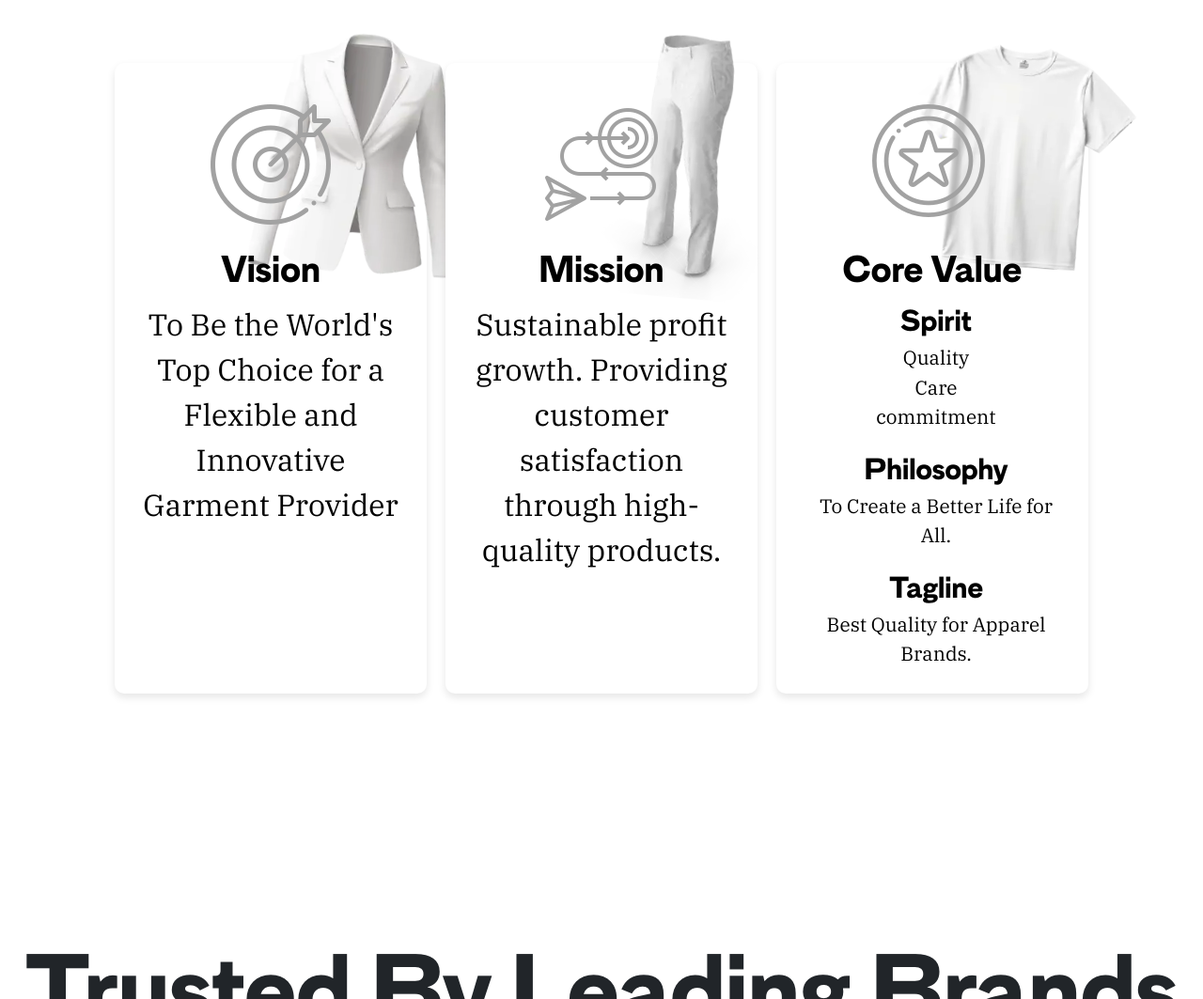
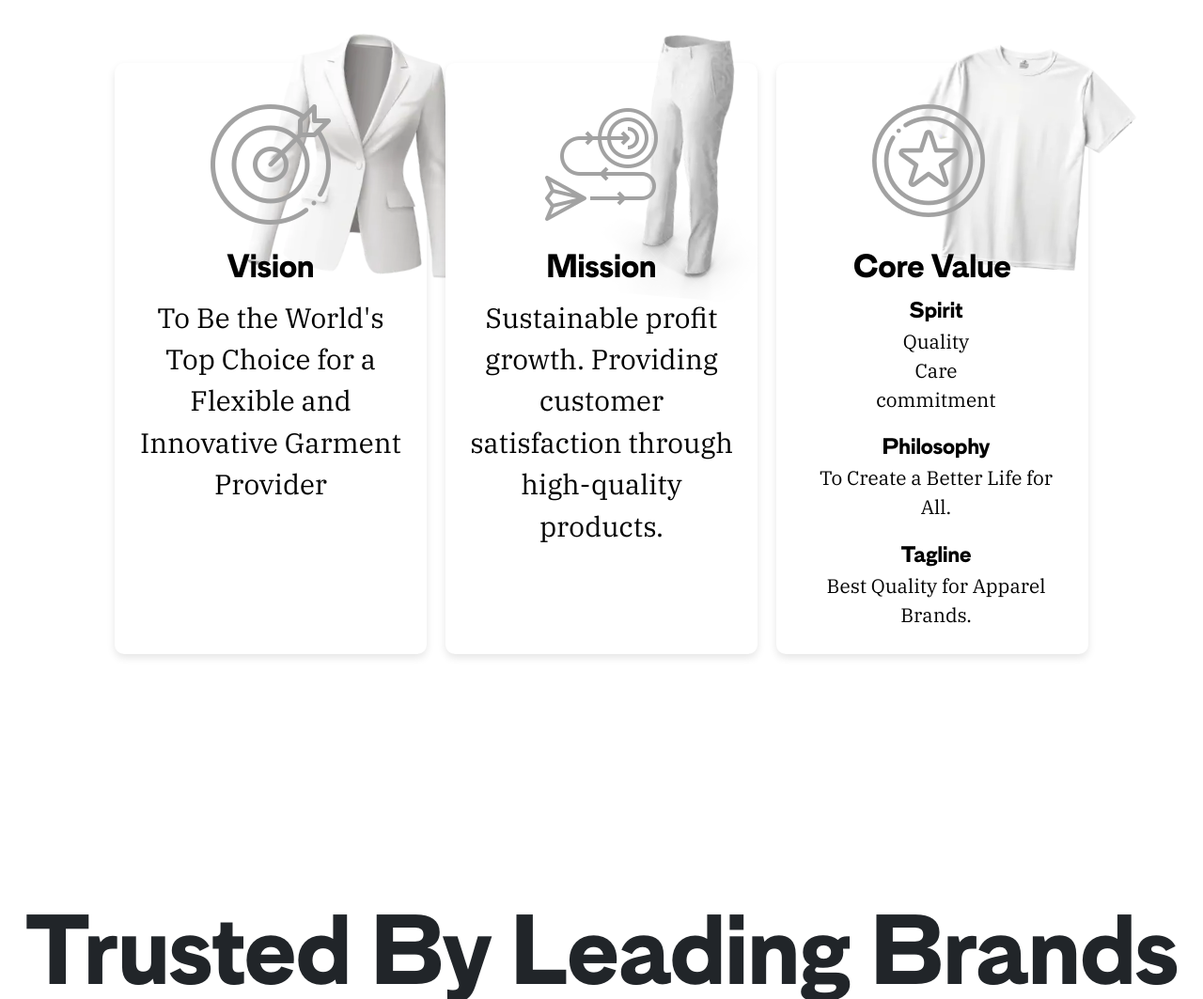
Before and after one commit to Finnn16/trimas-compro, a website: page index.html in a window 1280 px wide. Shown: the part 1188-2251 px from the top of the page at 94% size. Drawn offline with nearby package versions, Linux system fonts and the light colour scheme.

Commit message:
masih sama

```diff
--- a/src/styles/style.css
+++ b/src/styles/style.css
@@ -89,24 +89,24 @@ h2 {
 }
 
 .feature-card .icon {
-    font-size: 3rem;
+    font-size: 1.8rem;
     margin-bottom: 20px;
 }
 
 .card-title {
     font-family: 'MDPrimer', serif;
-    font-size: 2.5rem;
+    font-size: 2.2rem;
     font-weight: 600;
     margin-bottom: 10px;
 }
 
 .card-description {
-    font-size: 2rem;
+    font-size: 3.7vh;
     font-family: 'IBM Plex Serif', serif;
 }
 
 .list-desc #list {
-    font-size: 2rem;
+    font-size: 1.5rem;
     font-family: 'MDPrimer', serif;
 }
 
```
